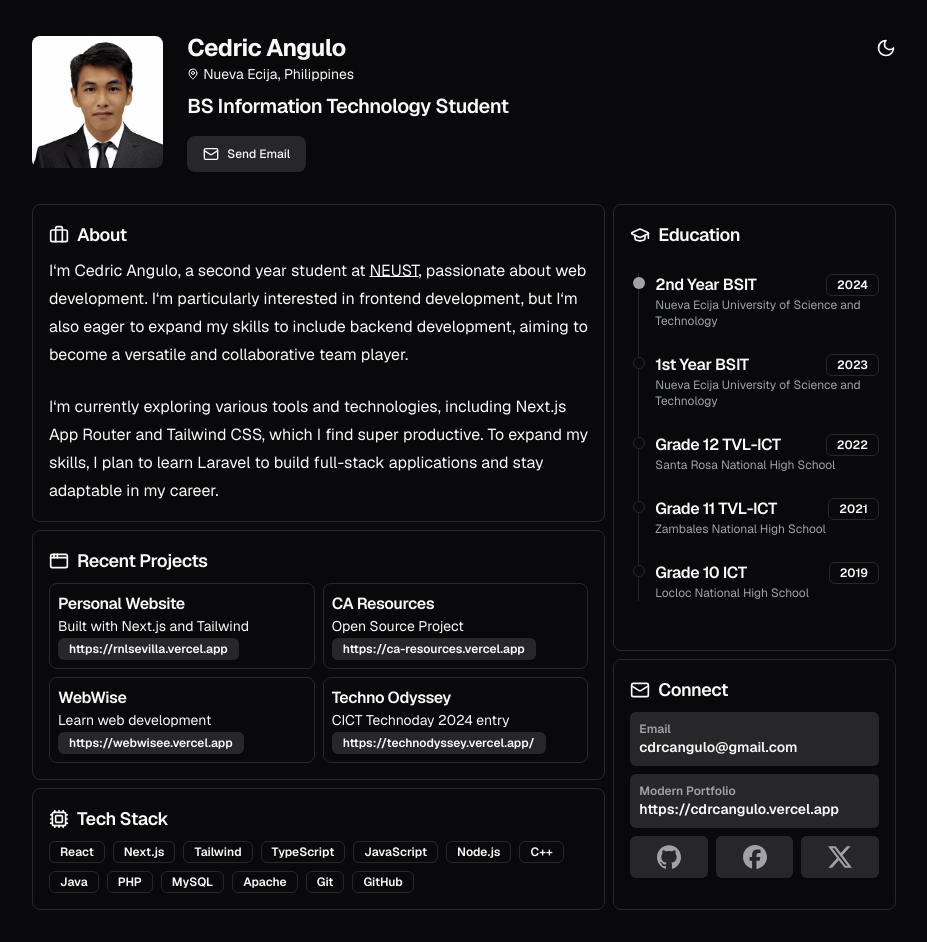
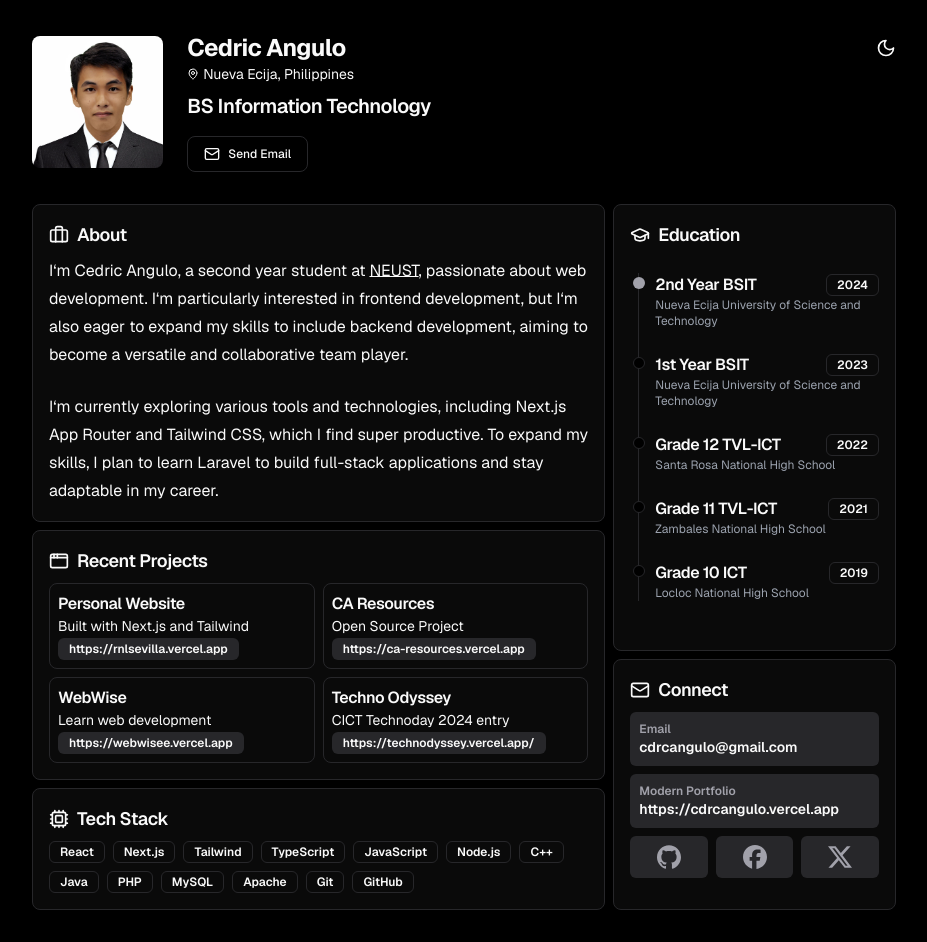
Before and after one commit to bryan308/simplified-portfolio, a Next.js app: page / in a window 1280 px wide. Shown: the whole page, without its empty margins (176-1103 px from the left). Built offline with nearby package versions, Linux system fonts and the light colour scheme.

Commit message:
update profile profession description; adjust dark theme colors; enhance RecentProjects link styling; add motion library dependency

```diff
--- a/app/globals.css
+++ b/app/globals.css
@@ -31,9 +31,9 @@
 		--radius: 0.5rem;
 	}
 	.dark {
-		--background: 240 10% 3.9%;
+		--background: 0 0% 0%;
 		--foreground: 0 0% 98%;
-		--card: 240 10% 3.9%;
+		--card: 0 0% 3.92%;
 		--card-foreground: 0 0% 98%;
 		--popover: 240 10% 3.9%;
 		--popover-foreground: 0 0% 98%;
--- a/components/shared/profile/index.tsx
+++ b/components/shared/profile/index.tsx
@@ -11,7 +11,7 @@ const personalInfo = {
 	profile: "/me.jpg",
 	name: "Cedric Angulo",
 	address: "Nueva Ecija, Philippines",
-	profession: "BS Information Technology Student",
+	profession: "BS Information Technology",
 	email: "cdrcangulo@gmail.com",
 }
 
@@ -40,7 +40,7 @@ const Profile: React.FC = () => {
 				<h4 className="mt-2">{personalInfo.profession}</h4>
 				<div className="mt-4">
 					<Button
-						variant="secondary"
+						variant="outline"
 						className="text-xs rounded-lg"
 						asChild
 					>
--- a/components/shared/recent-projects/index.tsx
+++ b/components/shared/recent-projects/index.tsx
@@ -31,7 +31,7 @@ const RecentProjects: React.FC = () => {
 			{projects.map((project, index) => (
 				<Link
 					key={index}
-					className="border p-2 rounded-lg hover:bg-background"
+					className="border p-2 rounded-lg hover:border-primary/30"
 					href={project.url}
 					target="_blank"
 					rel="noopener noreferrer"
--- a/package.json
+++ b/package.json
@@ -13,6 +13,7 @@
     "class-variance-authority": "^0.7.1",
     "clsx": "^2.1.1",
     "lucide-react": "^0.468.0",
+    "motion": "^11.14.4",
     "next": "15.1.0",
     "next-themes": "^0.4.4",
     "react": "^19.0.0",
```
Also changed, not shown: 1 other file (tests, documents, lock files or other folders).
